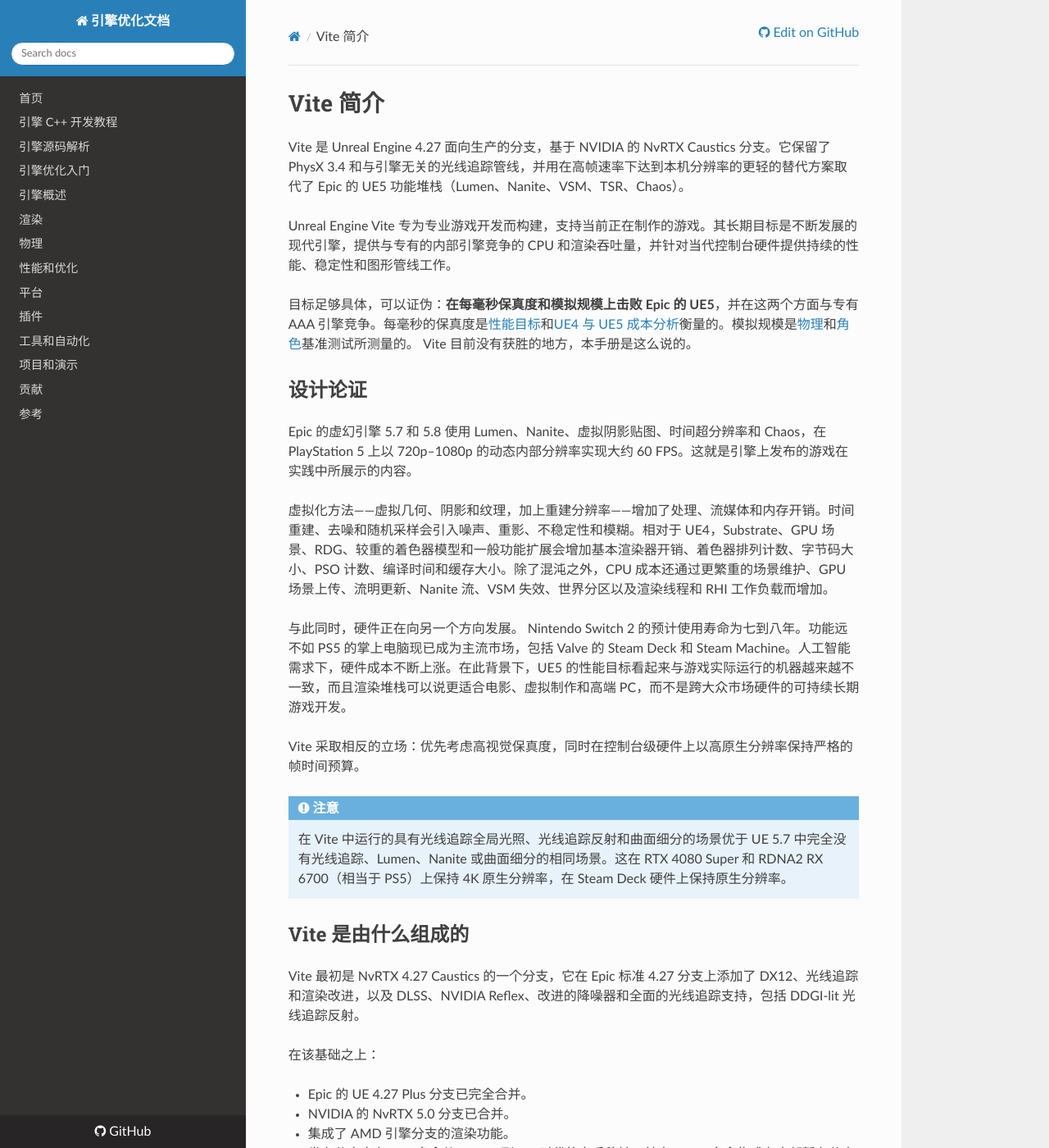
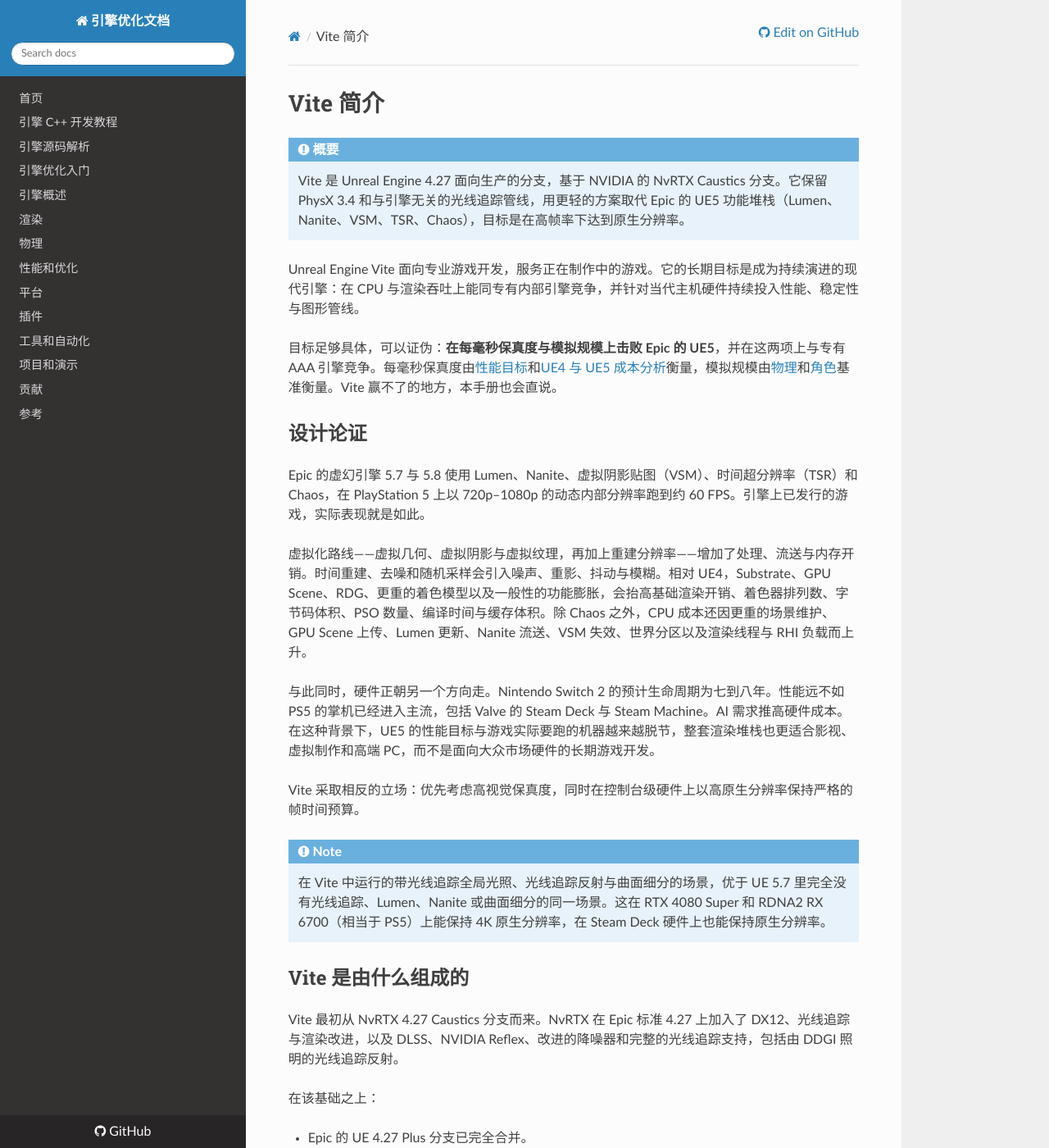
Before and after one commit to OpenHUTB/cpp, an MkDocs documentation site: the page built from docs/optimization/GettingStarted/Introduction-to-Vite.md, in a window 1280 px wide and 1400 px high. Shown: the whole window at 82% size. Built offline with MkDocs 1.6.1, drawn with Linux system fonts in a browser that asks for light colours; nearby versions of some CDN libraries; a script that is not in the unit is left out; some of the changed text lies outside the part shown.

Commit message:
docs: 修正 Vite 简介页的概要写法与设计论证段落
- 原文 tldr 未做成概要，补「概要」note；无效的「!!! 注意」改为 !!! note
- 「本机分辨率」按手册统一为「原生分辨率」
- 设计论证一段的机翻（时间超分辨率、流媒体、混沌、流明更新、Nanite 流、掌上电脑）逐句改正
- 「Vite 目前没有获胜的地方，本手册是这么说的」是 where Vite does not win 的误译，已改正

```diff
--- a/docs/optimization/GettingStarted/Introduction-to-Vite.md
+++ b/docs/optimization/GettingStarted/Introduction-to-Vite.md
@@ -1,35 +1,32 @@
 # Vite 简介
 
-<tldr>
-<p>
-Vite 是 Unreal Engine 4.27 面向生产的分支，基于 NVIDIA 的 NvRTX Caustics 分支。它保留了 PhysX 3.4 和与引擎无关的光线追踪管线，并用在高帧速率下达到本机分辨率的更轻的替代方案取代了 Epic 的 UE5 功能堆栈（Lumen、Nanite、VSM、TSR、Chaos）。
-</p>
-</tldr>
+!!! note "概要"
+    Vite 是 Unreal Engine 4.27 面向生产的分支，基于 NVIDIA 的 NvRTX Caustics 分支。它保留 PhysX 3.4 和与引擎无关的光线追踪管线，用更轻的方案取代 Epic 的 UE5 功能堆栈（Lumen、Nanite、VSM、TSR、Chaos），目标是在高帧率下达到原生分辨率。
 
-Unreal Engine Vite 专为专业游戏开发而构建，支持当前正在制作的游戏。其长期目标是不断发展的现代引擎，提供与专有的内部引擎竞争的 CPU 和渲染吞吐量，并针对当代控制台硬件提供持续的性能、稳定性和图形管线工作。
+Unreal Engine Vite 面向专业游戏开发，服务正在制作中的游戏。它的长期目标是成为持续演进的现代引擎：在 CPU 与渲染吞吐上能同专有内部引擎竞争，并针对当代主机硬件持续投入性能、稳定性与图形管线。
 
 
-目标足够具体，可以证伪：**在每毫秒保真度和模拟规模上击败 Epic 的 UE5**，并在这两个方面与专有 AAA 引擎竞争。每毫秒的保真度是[性能目标](../EngineOverview/Performance-Targets.md)和[UE4 与 UE5 成本分析](../EngineOverview/UE4-Versus-UE5-Cost-Analysis.md)衡量的。模拟规模是[物理](../ProjectsAndDemos/Physics-Cube-Bench.md)和[角色](../ProjectsAndDemos/400-Characters-CMC-Bench.md)基准测试所测量的。 Vite 目前没有获胜的地方，本手册是这么说的。
+目标足够具体，可以证伪：**在每毫秒保真度与模拟规模上击败 Epic 的 UE5**，并在这两项上与专有 AAA 引擎竞争。每毫秒保真度由[性能目标](../EngineOverview/Performance-Targets.md)和[UE4 与 UE5 成本分析](../EngineOverview/UE4-Versus-UE5-Cost-Analysis.md)衡量，模拟规模由[物理](../ProjectsAndDemos/Physics-Cube-Bench.md)和[角色](../ProjectsAndDemos/400-Characters-CMC-Bench.md)基准衡量。Vite 赢不了的地方，本手册也会直说。
 
 ## 设计论证
 
-Epic 的虚幻引擎 5.7 和 5.8 使用 Lumen、Nanite、虚拟阴影贴图、时间超分辨率和 Chaos，在 PlayStation 5 上以 720p–1080p 的动态内部分辨率实现大约 60 FPS。这就是引擎上发布的游戏在实践中所展示的内容。
+Epic 的虚幻引擎 5.7 与 5.8 使用 Lumen、Nanite、虚拟阴影贴图（VSM）、时间超分辨率（TSR）和 Chaos，在 PlayStation 5 上以 720p–1080p 的动态内部分辨率跑到约 60 FPS。引擎上已发行的游戏，实际表现就是如此。
 
 
-虚拟化方法——虚拟几何、阴影和纹理，加上重建分辨率——增加了处理、流媒体和内存开销。时间重建、去噪和随机采样会引入噪声、重影、不稳定性和模糊。相对于 UE4，Substrate、GPU 场景、RDG、较重的着色器模型和一般功能扩展会增加基本渲染器开销、着色器排列计数、字节码大小、PSO 计数、编译时间和缓存大小。除了混沌之外，CPU 成本还通过更繁重的场景维护、GPU 场景上传、流明更新、Nanite 流、VSM 失效、世界分区以及渲染线程和 RHI 工作负载而增加。
+虚拟化路线——虚拟几何、虚拟阴影与虚拟纹理，再加上重建分辨率——增加了处理、流送与内存开销。时间重建、去噪和随机采样会引入噪声、重影、抖动与模糊。相对 UE4，Substrate、GPU Scene、RDG、更重的着色模型以及一般性的功能膨胀，会抬高基础渲染开销、着色器排列数、字节码体积、PSO 数量、编译时间与缓存体积。除 Chaos 之外，CPU 成本还因更重的场景维护、GPU Scene 上传、Lumen 更新、Nanite 流送、VSM 失效、世界分区以及渲染线程与 RHI 负载而上升。
 
 
-与此同时，硬件正在向另一个方向发展。 Nintendo Switch 2 的预计使用寿命为七到八年。功能远不如 PS5 的掌上电脑现已成为主流市场，包括 Valve 的 Steam Deck 和 Steam Machine。人工智能需求下，硬件成本不断上涨。在此背景下，UE5 的性能目标看起来与游戏实际运行的机器越来越不一致，而且渲染堆栈可以说更适合电影、虚拟制作和高端 PC，而不是跨大众市场硬件的可持续长期游戏开发。
+与此同时，硬件正朝另一个方向走。Nintendo Switch 2 的预计生命周期为七到八年。性能远不如 PS5 的掌机已经进入主流，包括 Valve 的 Steam Deck 与 Steam Machine。AI 需求推高硬件成本。在这种背景下，UE5 的性能目标与游戏实际要跑的机器越来越脱节，整套渲染堆栈也更适合影视、虚拟制作和高端 PC，而不是面向大众市场硬件的长期游戏开发。
 
 Vite 采取相反的立场：优先考虑高视觉保真度，同时在控制台级硬件上以高原生分辨率保持严格的帧时间预算。
 
-!!! 注意
-    在 Vite 中运行的具有光线追踪全局光照、光线追踪反射和曲面细分的场景优于 UE 5.7 中完全没有光线追踪、Lumen、Nanite 或曲面细分的相同场景。这在 RTX 4080 Super 和 RDNA2 RX 6700（相当于 PS5）上保持 4K 原生分辨率，在 Steam Deck 硬件上保持原生分辨率。
+!!! note
+    在 Vite 中运行的带光线追踪全局光照、光线追踪反射与曲面细分的场景，优于 UE 5.7 里完全没有光线追踪、Lumen、Nanite 或曲面细分的同一场景。这在 RTX 4080 Super 和 RDNA2 RX 6700（相当于 PS5）上能保持 4K 原生分辨率，在 Steam Deck 硬件上也能保持原生分辨率。
 
 
 ## Vite 是由什么组成的
 
-Vite 最初是 NvRTX 4.27 Caustics 的一个分支，它在 Epic 标准 4.27 分支上添加了 DX12、光线追踪和渲染改进，以及 DLSS、NVIDIA Reflex、改进的降噪器和全面的光线追踪支持，包括 DDGI-lit 光线追踪反射。
+Vite 最初从 NvRTX 4.27 Caustics 分支而来。NvRTX 在 Epic 标准 4.27 上加入了 DX12、光线追踪与渲染改进，以及 DLSS、NVIDIA Reflex、改进的降噪器和完整的光线追踪支持，包括由 DDGI 照明的光线追踪反射。
 
 在该基础之上：
 
@@ -38,9 +35,9 @@ Vite 最初是 NvRTX 4.27 Caustics 的一个分支，它在 Epic 标准 4.27 分
 - 集成了 AMD 引擎分支的渲染功能。
 - 发布分支中有 300 多个从 UE 5.0 到 5.8 时代的向后移植，其中 1,200 多个集成在内部暂存分支中。
 
-集成工作由具有丰富虚幻引擎源代码经验的引擎程序员完成，他们使用适当的代码保护、托管着色器排列以及将每个精心挑选的 UE5 更改手动调整为 Vite 代码库，而不是盲目合并。
+集成工作由熟悉虚幻引擎源码的引擎程序员完成：他们使用适当的代码保护与托管着色器排列，把每个精选的 UE5 改动手工适配进 Vite 代码库，而不是盲目合并。
 
-借助 PhysX 以及组合的 DDGI 和 SSGI 光照管线，Vite 与用于启动 *The Finals* 的定制虚幻引擎构建非常相似。
+凭借 PhysX 加上 DDGI 与 SSGI 组合的光照管线，Vite 与用来推出《总决赛》（*The Finals*）的定制虚幻引擎构建非常相似。
 
 ## Headline 特色
 
```
